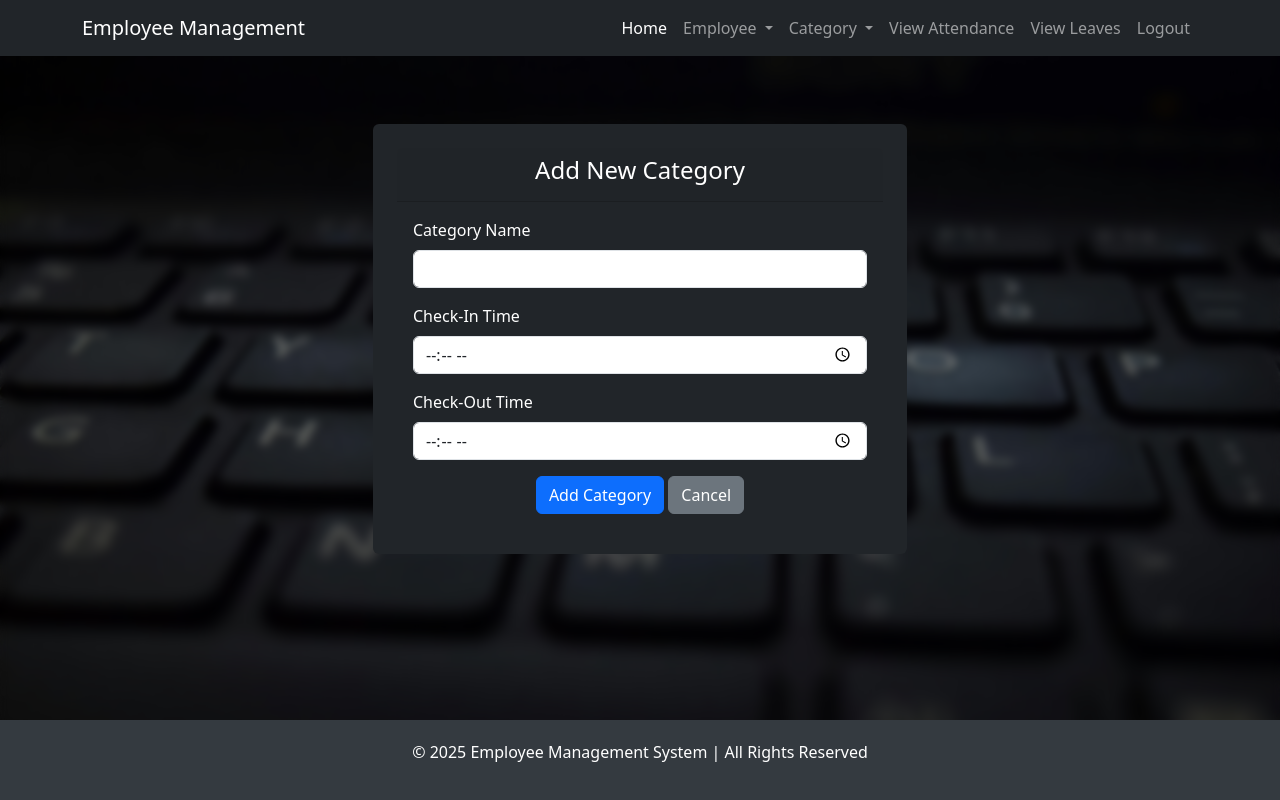
After one commit to shrmsarthak/EmployeeManagementSystemAdmin, a Flask app: page /add_employee_category in a window 1280 px wide. The commit adds this page. Run offline with Flask 3, Linux system fonts and the light colour scheme; the visitor is signed in with stand-in values (Sample User, id 1); parts of the project's set-up code (start-up, migrations or seed data) failed here and were passed over; some libraries are stand-ins or nearby versions.

Commit message:
category added

```diff
--- a/app.py
+++ b/app.py
@@ -124,8 +124,6 @@ def add_employee():
 
     return render_template('add_employee.html')
 
-
-
 @app.route('/view_employee')
 def view_employee():
     if 'logged_in' not in session:
@@ -134,6 +132,8 @@ def view_employee():
     # Get all employee data from Firebase Realtime Database
     ref = db.reference('employees')
     employees = ref.get()  # Get all employee records
+
+    print(employees)
 
     # Pass employee data to the template
     return render_template('view_employee.html', employees=employees)
@@ -314,14 +314,113 @@ def view_leaves():
                     })
     return render_template('view_leaves.html', leaves=leaves_data)
 
+@app.route('/add_employee_category', methods=['GET', 'POST'])
+def add_employee_category():
+
+    if 'logged_in' not in session:
+        return redirect(url_for('admin'))
+
+    if request.method == "POST":
+        categoryname = request.form["categoryname"]
+        checkintime = request.form["checkintime"]
+        checkouttime = request.form["checkouttime"]
+
+        new_category = {
+            'categoryname': categoryname,
+            'checkintime': checkintime,
+            'checkouttime': checkouttime,
+        }
+
+        try:
+            ref = db.reference(f'/categories/{categoryname}')
+            existing_category = ref.get()  # Check if employee already exists
+
+            if existing_category:
+                flash('Category with this name already exists!', 'warning')
+            else:
+                ref.set(new_category)
+                flash('Category added successfully!', 'success')
+
+        except Exception as e:
+            flash('Failed to add category!', 'danger')
+
+        print(categoryname,checkintime, checkouttime)
+
+    return render_template('add_employee_category.html')
+
+@app.route('/view_employee_category')
+def view_employee_category():
+    if 'logged_in' not in session:
+        return redirect(url_for('admin'))
+
+    ref = db.reference('categories')
+    categories = ref.get()
+
+    print(categories)
+
+    return render_template('view_employee_category.html', categories=categories)
+
+@app.route('/edit_employee_category/<categoryname>', methods=['GET', 'POST'])
+def edit_employee_category(categoryname):
+    if 'logged_in' not in session:
+        return redirect(url_for('admin'))
+
+    ref = db.reference(f'/categories/{categoryname}')
+    category = ref.get()
+
+    if not category:
+        flash("Category not found!", "danger")
+        return redirect(url_for('view_employee_category'))
+
+    if request.method == "POST":
+        new_categoryname = request.form["categoryname"]
+        checkintime = request.form["checkintime"]
+        checkouttime = request.form["checkouttime"]
+
+        # If category name is changed, create new record and delete old one
+        if new_categoryname != categoryname:
+            new_ref = db.reference(f'/categories/{new_categoryname}')
+            new_ref.set({
+                'categoryname': new_categoryname,
+                'checkintime': checkintime,
+                'checkouttime': checkouttime,
+            })
+            ref.delete()  # Remove old category
+        else:
+            ref.update({
+                'checkintime': checkintime,
+                'checkouttime': checkouttime
+            })
+
+        flash("Category updated successfully!", "success")
+        return redirect(url_for('view_employee_category'))
+
+    return render_template('edit_employee_category.html', category=category)
+
+
+@app.route('/delete_employee_category/<categoryname>')
+def delete_employee_category(categoryname):
+    if 'logged_in' not in session:
+        return redirect(url_for('admin'))
+
+    ref = db.reference(f'/categories/{categoryname}')
+    if ref.get():
+        ref.delete()
+        flash("Category deleted successfully!", "success")
+    else:
+        flash("Category not found!", "danger")
+
+    return redirect(url_for('view_employee_category'))
+
+
 @app.route('/logout')
 def logout():
     session.pop('logged_in', None)
     flash('Logged out successfully!', 'info')
     return redirect(url_for('home'))
 
+# if __name__ == '__main__':
+#     app.run(host='0.0.0.0', port=5000)
+
 if __name__ == '__main__':
-    app.run(host='0.0.0.0', port=5000)
-
-# if __name__ == '__main__':
-#     app.run(debug=True)
+    app.run(debug=True)
--- /dev/null
+++ b/templates/add_employee_category.html
@@ -0,0 +1,61 @@
+{% extends 'base.html' %}
+
+{% block content %}
+<div class="container mt-5">
+    <div class="row justify-content-center">
+        <div class="col-md-6">
+            <div class="card bg-dark text-white p-4">
+                <div class="card-header text-center">
+                    <h4>Add New Category</h4>
+                </div>
+                <div class="card-body">
+                    <form method="POST">
+
+                        <div class="mb-3">
+                            <label for="categoryname" class="form-label">Category Name</label>
+                            <input type="text" class="form-control" id="categoryname" name="categoryname" required>
+                        </div>
+
+                        <div class="mb-3">
+                            <label for="checkintime" class="form-label">Check-In Time</label>
+                            <input type="time" class="form-control" id="checkintime" name="checkintime" required>
+                        </div>
+                        <div class="mb-3">
+                            <label for="checkouttime" class="form-label">Check-Out Time</label>
+                            <input type="time" class="form-control" id="checkouttime" name="checkouttime" required>
+                        </div>
+
+                        <div class="text-center">
+                            <button type="submit" class="btn btn-primary">Add Category</button>
+                            <a href="{{ url_for('view_employee_category') }}" class="btn btn-secondary">Cancel</a>
+                        </div>
+                    </form>
+                </div>
+            </div>
+        </div>
+    </div>
+</div>
+
+{% if success %}
+<script>
+    Swal.fire({
+        icon: 'success',
+        title: 'Category Added',
+        text: 'The category has been added successfully.',
+        confirmButtonText: 'OK'
+    });
+</script>
+{% endif %}
+
+{% if error %}
+<script>
+    Swal.fire({
+        icon: 'error',
+        title: 'Error While Adding',
+        text: 'An error occurred while adding the category.',
+        confirmButtonText: 'OK'
+    });
+</script>
+{% endif %}
+
+{% endblock %}
--- a/templates/base.html
+++ b/templates/base.html
@@ -68,11 +68,27 @@
                     </li>
 
                     {% if 'logged_in' in session %}
-                        <li class="nav-item">
+                        <li class="nav-item dropdown">
+                            <a class="nav-link dropdown-toggle" href="#" id="employeeDropdown" role="button" data-bs-toggle="dropdown" aria-expanded="false">
+                                Employee
+                            </a>
+                            <ul class="dropdown-menu" aria-labelledby="employeeDropdown">
+                                <li><a class="dropdown-item" href="/add_employee">Add Employee</a></li>
+                                <li><a class="dropdown-item" href="/view_employee">View Employee</a></li>
+                            </ul>
+                        </li>
+
+                        <!-- <li class="nav-item">
                             <a class="nav-link" href="/add_employee">Add Employee</a>
-                        </li>
-                        <li class="nav-item">
-                            <a class="nav-link" href="/view_employee">View Employee</a>
+                        </li> -->
+                        <li class="nav-item dropdown">
+                            <a class="nav-link dropdown-toggle" href="#" id="categoryDropdown" role="button" data-bs-toggle="dropdown" aria-expanded="false">
+                                Category
+                            </a>
+                            <ul class="dropdown-menu" aria-labelledby="categoryDropdown">
+                                <li><a class="dropdown-item" href="/add_employee_category">Add Employee Category</a></li>
+                                <li><a class="dropdown-item" href="/view_employee_category">View Employee Category</a></li>
+                            </ul>
                         </li>
                         <li class="nav-item">
                             <a class="nav-link" href="/view_attendance">View Attendance</a>
```
Also changed, not shown: templates/edit_employee_category.html (added, +36 -0 lines), templates/view_employee_category.html (added, +61 -0 lines).
